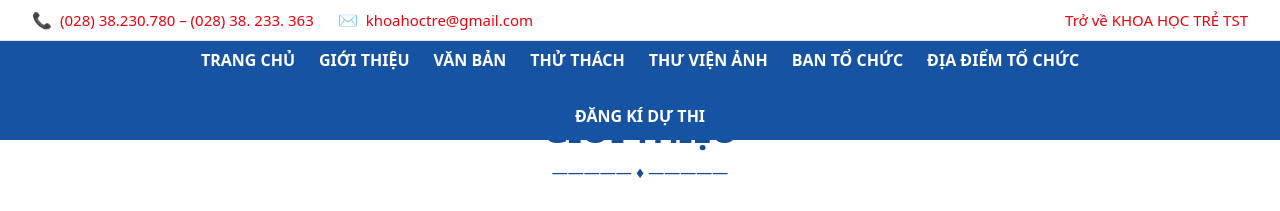
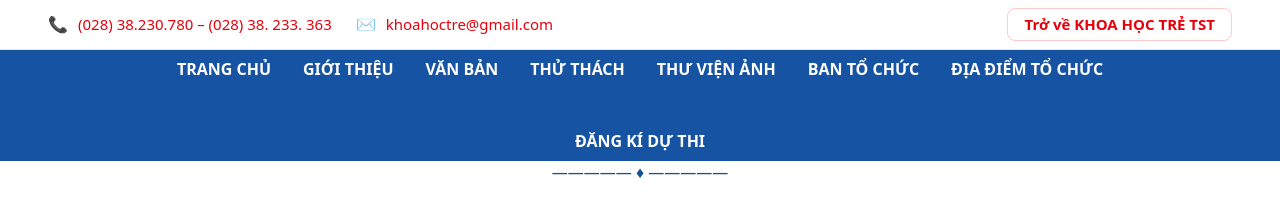
Before and after one commit to BadChoiceeee/Water-Rocket-Competition, a Next.js app: page /gioi-thieu in a window 1280 px wide. Shown: the top 211 px of the page. Built offline with nearby package versions, Linux system fonts and the light colour scheme.

Commit message:
Cap nhat navbar

```diff
--- a/components/layout/hero.tsx
+++ b/components/layout/hero.tsx
@@ -3,7 +3,7 @@ import { AspectRatio } from "../ui/aspect-ratio";
 
 export default function Hero() {
   return (
-    <div id="gioi-thieu" className="container mx-auto px-4 pb-4 pt-10">
+    <div id="gioi-thieu" className="container mx-auto px-4 pb-4 pt-10 scroll-mt-[180px]">
       <div className="flex flex-col items-center justify-center text-center">
         <div className="text-primary scroll-m-20 text-3xl font-extrabold tracking-tight lg:text-4xl mb-[10px]">
           GIỚI THIỆU
--- a/components/layout/location.tsx
+++ b/components/layout/location.tsx
@@ -5,7 +5,7 @@ export default function Location() {
   return (
     <div className="container mx-auto px-4">
       <div className="flex flex-col items-center justify-center gap-4 py-15">
-        <div id="ban-to-chuc" className="text-primary scroll-m-20 text-3xl font-extrabold tracking-tight lg:text-4xl">
+        <div id="ban-to-chuc" className="text-primary scroll-m-20 text-3xl font-extrabold tracking-tight lg:text-4xl scroll-mt-[180px]">
           ĐƠN VỊ TỔ CHỨC
         </div>
         <div className="text-primary">————— ♦ —————</div>
@@ -21,7 +21,7 @@ export default function Location() {
             </AspectRatio>
           </div>
         </div>
-        <div id="dia-diem" className="text-primary scroll-m-20 text-3xl font-extrabold tracking-tight lg:text-4xl">
+        <div id="dia-diem" className="text-primary scroll-m-20 text-3xl font-extrabold tracking-tight lg:text-4xl scroll-mt-[180px]">
           ĐỊA ĐIỂM TỔ CHỨC
         </div>
         <div className="text-primary">————— ♦ —————</div>
--- a/components/layout/navbar.tsx
+++ b/components/layout/navbar.tsx
@@ -2,64 +2,76 @@
 
 import { motion, AnimatePresence } from "framer-motion";
 import Image from "next/image";
-import { useEffect, useState, useCallback } from "react";
+import { useEffect, useState } from "react";
 
 export default function Navbar() {
   const [showLogo, setShowLogo] = useState(false);
   const [isMounted, setIsMounted] = useState(false);
   const [hasInteracted, setHasInteracted] = useState(false);
-
-  const handleScroll = useCallback(() => {
-    const currentScrollY = window.scrollY;
-    setShowLogo(currentScrollY > 40);
-  }, []);
+  const [forceShowLogo, setForceShowLogo] = useState(false);
 
   useEffect(() => {
     setIsMounted(true);
+    const handleScroll = () => {
+      const currentScrollY = window.scrollY;
+      if (!forceShowLogo) {
+        setShowLogo(currentScrollY > 40);
+      } else {
+        setShowLogo(true);
+      }
+      if (currentScrollY === 0) {
+        setHasInteracted(false);
+      }
+    };
+
     window.addEventListener("scroll", handleScroll);
     return () => window.removeEventListener("scroll", handleScroll);
-  }, [handleScroll]);
+  }, [forceShowLogo]);
 
-  const handleMenuClick = useCallback((e: React.MouseEvent<HTMLAnchorElement>, href: string) => {
+  // Thêm hàm xử lý click menu
+  const handleMenuClick = (e: React.MouseEvent<HTMLAnchorElement>, href: string) => {
     e.preventDefault();
 
+    // Xử lý trường hợp click vào Trang chủ
     if (href === "") {
       window.history.pushState({}, '', '/');
-      setHasInteracted(false);
-      setShowLogo(false);
-
       window.scrollTo({
         top: 0,
         behavior: 'smooth'
       });
+      setHasInteracted(false);
+      setForceShowLogo(false);
       return;
     }
 
     setHasInteracted(true);
+    setForceShowLogo(true);
     const targetId = href.replace('#', '');
     const element = document.getElementById(targetId);
-
     if (element) {
-      const navbarHeight = showLogo ? 110 : 70;
-      const headerHeight = 40;
+      const navbarHeight = showLogo ? 100 : 60;
+      const headerHeight = 41;
       const offset = navbarHeight + headerHeight;
       const elementPosition = element.getBoundingClientRect().top;
       const offsetPosition = elementPosition + window.pageYOffset - offset;
 
-      window.history.pushState({}, '', `/${targetId}`);
-      setShowLogo(true);
+      // Cập nhật URL khi click vào menu
+      const newUrl = targetId ? `/${targetId}` : '/';
+      window.history.pushState({}, '', newUrl);
 
-      setTimeout(() => {
-        window.scrollTo({
-          top: offsetPosition,
-          behavior: 'smooth'
-        });
-      }, 100);
+      window.scrollTo({
+        top: offsetPosition,
+        behavior: 'smooth'
+      });
     }
-  }, [showLogo]);
+  };
+
+  if (!isMounted) {
+    return null;
+  }
 
   const menuItems = [
-    { href: "#", text: "Trang chủ" },
+    { href: "", text: "Trang chủ" },
     { href: "#gioi-thieu", text: "Giới thiệu" },
     { href: "#van-ban", text: "Văn bản" },
     { href: "#thu-thach", text: "Thử thách" },
@@ -72,86 +84,83 @@ export default function Navbar() {
   const mainMenuItems = menuItems.slice(0, -1);
   const registerItem = menuItems[menuItems.length - 1];
 
-  if (!isMounted) return null;
-
-  const menuItemClasses = (isLogo: boolean) =>
-    `text-white hover:text-yellow-300 transition-colors ${
-      isLogo ? 'text-[12px]' : 'text-[16px]'
-    } font-bold uppercase`;
-
-  const menuItemAnimation = {
-    whileHover: {
-      scale: 1.1,
-      textShadow: "0 0 8px rgba(255,255,255,0.5)"
-    },
-    whileTap: { scale: 0.95 },
-    initial: { opacity: 0, y: 20 },
-    animate: { opacity: 1, y: 0 }
-  };
-
   return (
     <>
+      {/* Header thông tin liên hệ */}
       <motion.div
-        className="fixed top-0 left-0 w-full bg-white text-red-600 flex justify-between items-center px-8 py-2 border-b border-gray-200 z-30"
+        className="fixed top-0 left-0 w-full bg-white text-[15px] text-red-600 flex justify-between items-center px-12 py-2 border-b border-gray-200 z-30"
         initial={{ y: -100 }}
         animate={{ y: 0 }}
         transition={{ type: "spring", stiffness: 100, damping: 20 }}
       >
         <div className="flex items-center gap-6">
-          <div className="flex items-center gap-2">
+          <span className="flex items-center gap-2.5 hover:text-red-700 transition-colors cursor-pointer">
             <span className="text-[16px]">📞</span>
-            <span className="text-[15px] font-medium">(028) 38.230.780 – (028) 38. 233. 363</span>
-          </div>
-          <div className="flex items-center gap-2">
+            <span className="font-medium">(028) 38.230.780 – (028) 38. 233. 363</span>
+          </span>
+          <span className="flex items-center gap-2.5 hover:text-red-700 transition-colors cursor-pointer">
             <span className="text-[16px]">✉</span>
-            <span className="text-[15px] font-medium">khoahoctre@gmail.com</span>
-          </div>
+            <span className="font-medium">khoahoctre@gmail.com</span>
+          </span>
         </div>
         <motion.a
           href="http://khoahoctre.com.vn"
-          className="text-red-600 hover:text-red-700 text-[15px] font-medium hover:underline transition-colors"
-          whileHover={{ scale: 1.05 }}
-          whileTap={{ scale: 0.95 }}
           target="_blank"
           rel="noopener noreferrer"
+          className="text-red-600 hover:text-red-700 text-right text-[15px] font-semibold px-4 py-1 rounded-md hover:bg-red-50 transition-all duration-300 border border-red-200 hover:border-red-300"
+          whileHover={{ scale: 1.02 }}
+          whileTap={{ scale: 0.98 }}
         >
           Trở về KHOA HỌC TRẺ TST
         </motion.a>
       </motion.div>
 
+      {/* Menu ngang */}
       <motion.div
-        className="fixed top-9 left-0 w-full z-20 bg-[#1653a2] flex flex-col items-center justify-center"
+        className="fixed top-[41px] left-0 w-full z-20 bg-[#1653a2] flex flex-col items-center justify-center"
         initial={{ y: -100 }}
         animate={{ y: 0 }}
         transition={{ type: "spring", stiffness: 100, damping: 20, delay: 0.1 }}
         style={{
-          minHeight: showLogo ? '110px' : '70px',
-          transition: 'min-height 0.3s ease-in-out'
+          minHeight: showLogo ? '100px' : '60px',
+          transition: 'all 0.3s cubic-bezier(0.4, 0, 0.2, 1)'
         }}
       >
-        <AnimatePresence>
-          {showLogo && (
+        <AnimatePresence mode="wait">
+          {(showLogo || forceShowLogo) && (
             <motion.div
-              className="flex justify-center items-center w-full py-3"
+              className="flex justify-center items-center w-full py-1"
               initial={{ opacity: 0, scale: 0.8, height: 0 }}
               animate={{ opacity: 1, scale: 1, height: 'auto' }}
               exit={{ opacity: 0, scale: 0.8, height: 0 }}
-              transition={{ type: "spring", stiffness: 200, damping: 20 }}
+              transition={{
+                type: "spring",
+                stiffness: 200,
+                damping: 20,
+                duration: 0.3
+              }}
             >
-              <Image src="/roket.png" alt="Logo" width={48} height={48} />
+              <Image src="/roket.png" alt="Logo" width={40} height={40} />
             </motion.div>
           )}
         </AnimatePresence>
 
-        <nav className="flex items-center justify-center w-full px-8 py-3">
-          <div className={`flex ${hasInteracted ? 'flex-row' : 'flex-col'} items-center justify-center gap-6 max-w-7xl w-full mx-auto`}>
-            <div className="flex items-center justify-center gap-6">
+        <nav className="flex items-center justify-center w-full pb-2">
+          <div
+            className={`flex ${showLogo ? 'flex-row' : hasInteracted ? 'flex-row' : 'flex-col'} items-center justify-center gap-8 transition-all duration-300 ease-in-out ${!showLogo ? 'pt-4' : ''}`}
+          >
+            <div className="flex items-center justify-center gap-8">
               {mainMenuItems.map((item, index) => (
                 <motion.a
                   key={item.href}
                   href={item.href}
-                  className={menuItemClasses(showLogo)}
-                  {...menuItemAnimation}
+                  className={`text-white hover:text-yellow-300 transition-all duration-300 ${
+                    showLogo ? 'text-[13px]' : 'text-[16px]'
+                  } font-bold uppercase whitespace-nowrap`}
+                  whileHover={{ scale: 1.1 }}
+                  whileTap={{ scale: 0.95 }}
+                  initial={{ opacity: 0, y: 20 }}
+                  animate={{ opacity: 1, y: 0 }}
                   transition={{
                     type: "spring",
                     stiffness: 200,
@@ -166,8 +175,13 @@ export default function Navbar() {
             </div>
             <motion.a
               href={registerItem.href}
-              className={`${menuItemClasses(showLogo)} ${hasInteracted ? 'mt-0' : 'mt-2'}`}
-              {...menuItemAnimation}
+              className={`text-white hover:text-yellow-300 transition-all duration-300 ${
+                showLogo ? 'text-[13px]' : 'text-[16px]'
+              } font-bold uppercase whitespace-nowrap ${showLogo ? 'mt-0' : hasInteracted ? 'mt-0' : 'mt-4'}`}
+              whileHover={{ scale: 1.1 }}
+              whileTap={{ scale: 0.95 }}
+              initial={{ opacity: 0, y: 20 }}
+              animate={{ opacity: 1, y: 0 }}
               transition={{
                 type: "spring",
                 stiffness: 200,
--- a/components/layout/register.tsx
+++ b/components/layout/register.tsx
@@ -1,6 +1,6 @@
 export default function Register() {
   return (
-    <div id="dang-ky" className="flex w-full items-center justify-center bg-[#CDE8F62E] py-15">
+    <div id="dang-ky" className="flex w-full items-center justify-center bg-[#CDE8F62E] py-15 scroll-mt-[180px]">
       <div className="item container mx-auto flex flex-col gap-4 px-4">
         <div className="flex flex-col justify-center text-center">
           <div className="text-primary scroll-m-20 text-3xl font-extrabold tracking-tight lg:text-4xl">
--- a/package.json
+++ b/package.json
@@ -14,6 +14,7 @@
     "@radix-ui/react-slot": "^1.1.2",
     "class-variance-authority": "^0.7.1",
     "clsx": "^2.1.1",
+    "framer-motion": "^12.12.1",
     "lucide-react": "^0.486.0",
     "motion": "^12.6.2",
     "next": "15.2.4",
```
Also changed, not shown: components/layout/document.tsx (+86 -48 lines), components/layout/library.tsx (+4 -8 lines), 1 other file (tests, documents, lock files or other folders).
